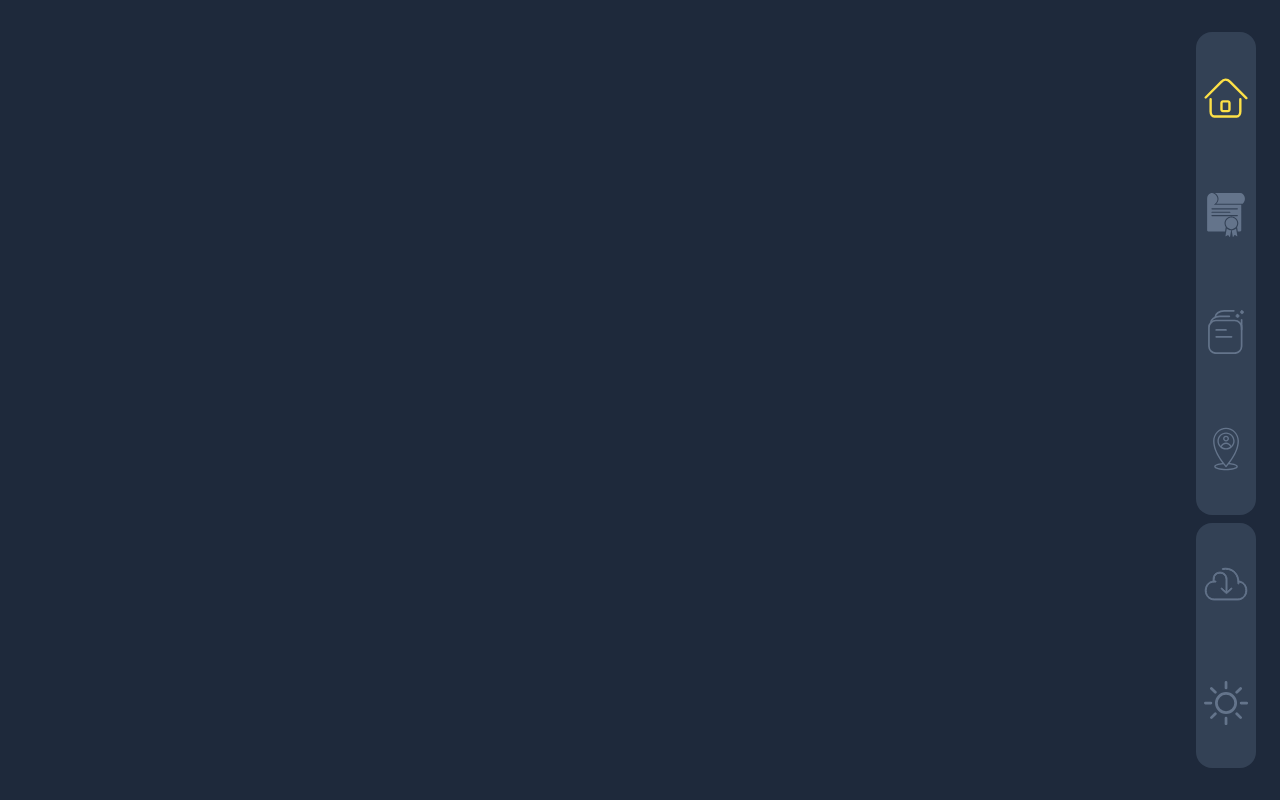
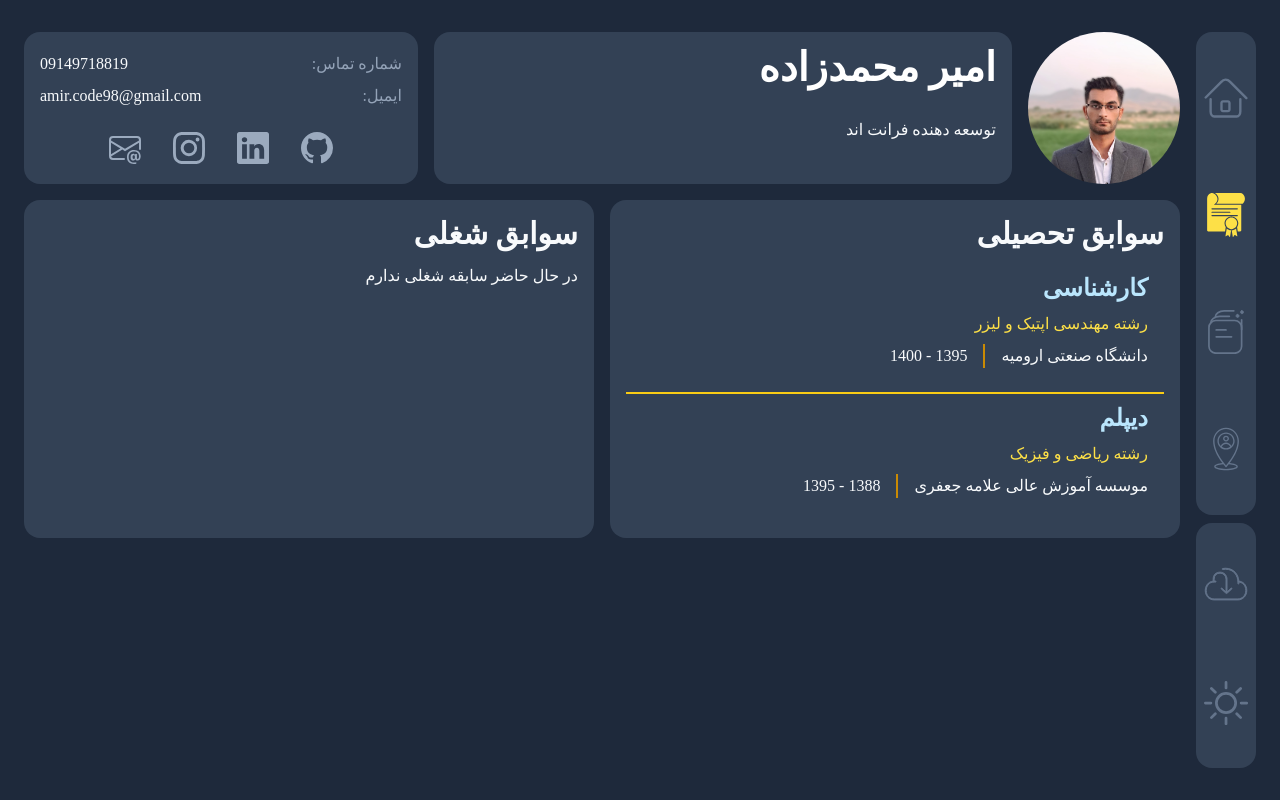
Before and after one commit to amir-mohammadzadeh/amir.cv, a React (Vite) app: page /amir.cv/education in a window 1280 px wide. Before the commit this address had no page. Built offline with nearby package versions, Linux system fonts and the light colour scheme; a web font is replaced by a local one.

Commit message:
fix: Base Link bug

```diff
--- a/src/components/Navigation/Navigation.jsx
+++ b/src/components/Navigation/Navigation.jsx
@@ -12,7 +12,7 @@ const Navigation = ({ theme, setTheme }) => {
     <nav className="navbar ">
       <div className="navbar-container">
         <div className="nav-1">
-          <NavLink to='/amir.cv/' className={link => activeLinkHandle(link)} >
+          <NavLink to='/' className={link => activeLinkHandle(link)} >
             <HomeIcon />
             <span className="link-label">
               صفحه اصلی
--- a/src/main.jsx
+++ b/src/main.jsx
@@ -6,7 +6,7 @@ import { BrowserRouter } from 'react-router-dom'
 
 
 ReactDOM.createRoot(document.getElementById('root')).render(
-  <BrowserRouter>
+  <BrowserRouter basename='/amir.cv'>
     <App />
   </BrowserRouter>,
 )
--- a/src/router.jsx
+++ b/src/router.jsx
@@ -4,7 +4,7 @@ import Portfolio from "./pages/Portfolio/Portfolio";
 import Records from "./pages/Records/Records";
 
 export const router = [
-    { path: '/amir.cv/', element: <Home  /> },
+    { path: '/', element: <Home  /> },
     { path: '/education', element: <Records /> },
     { path: '/portfolios', element: <Portfolio /> },
     { path: '/contact-me', element: <Contact /> },
```
